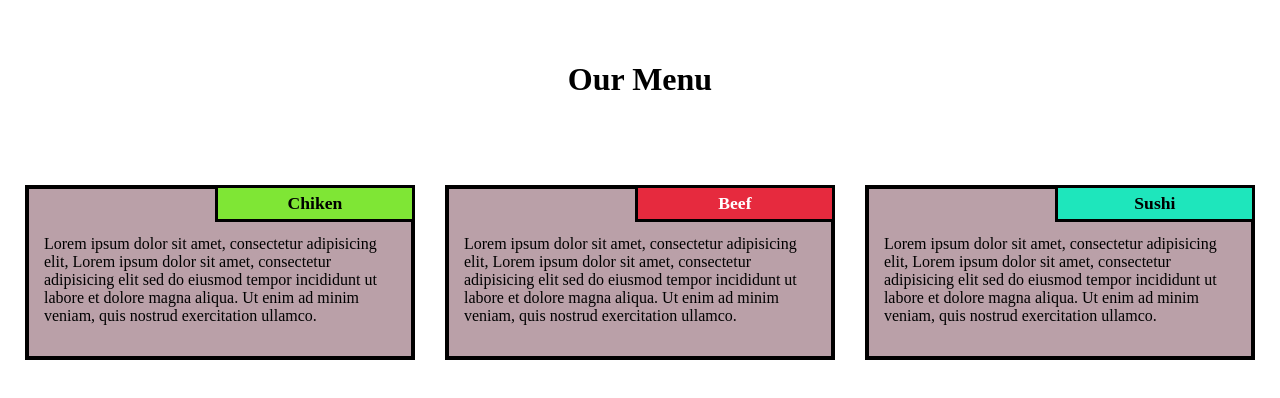
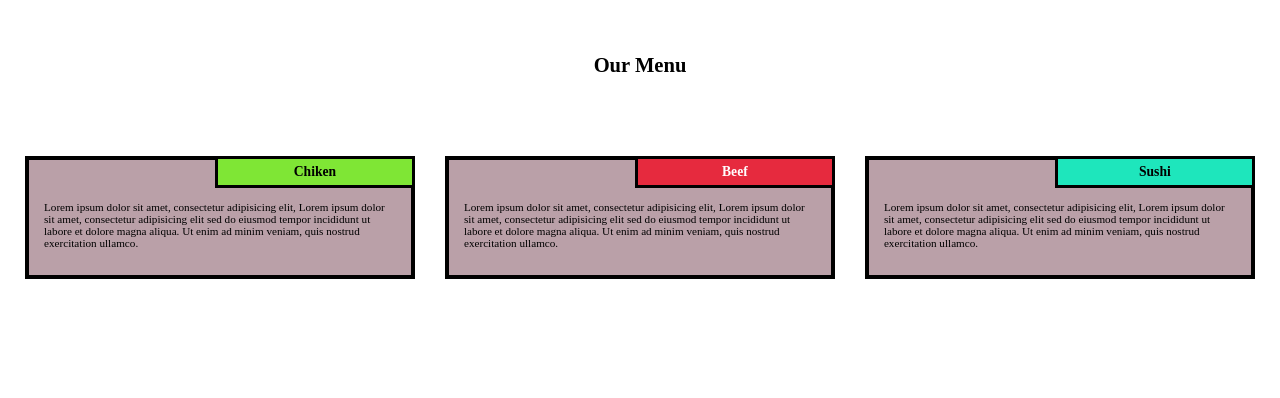
Before and after one commit to Dpajs/Dpajs, a plain HTML site: page module2-solution/index.html in a window 1280 px wide. Drawn offline with Linux system fonts and the light colour scheme.

Commit message:
font changes

```diff
--- a/module2-solution/css/master.css
+++ b/module2-solution/css/master.css
@@ -1,5 +1,6 @@
 *{
   box-sizing: border-box;
+  font-size: 95%;
 }
 html, body{
   margin: 0;
@@ -8,6 +9,7 @@ html, body{
 
 h1{
   padding: 40px;
+  font-size: 1.5em;
 }
 .center{
   text-align: center;
```
